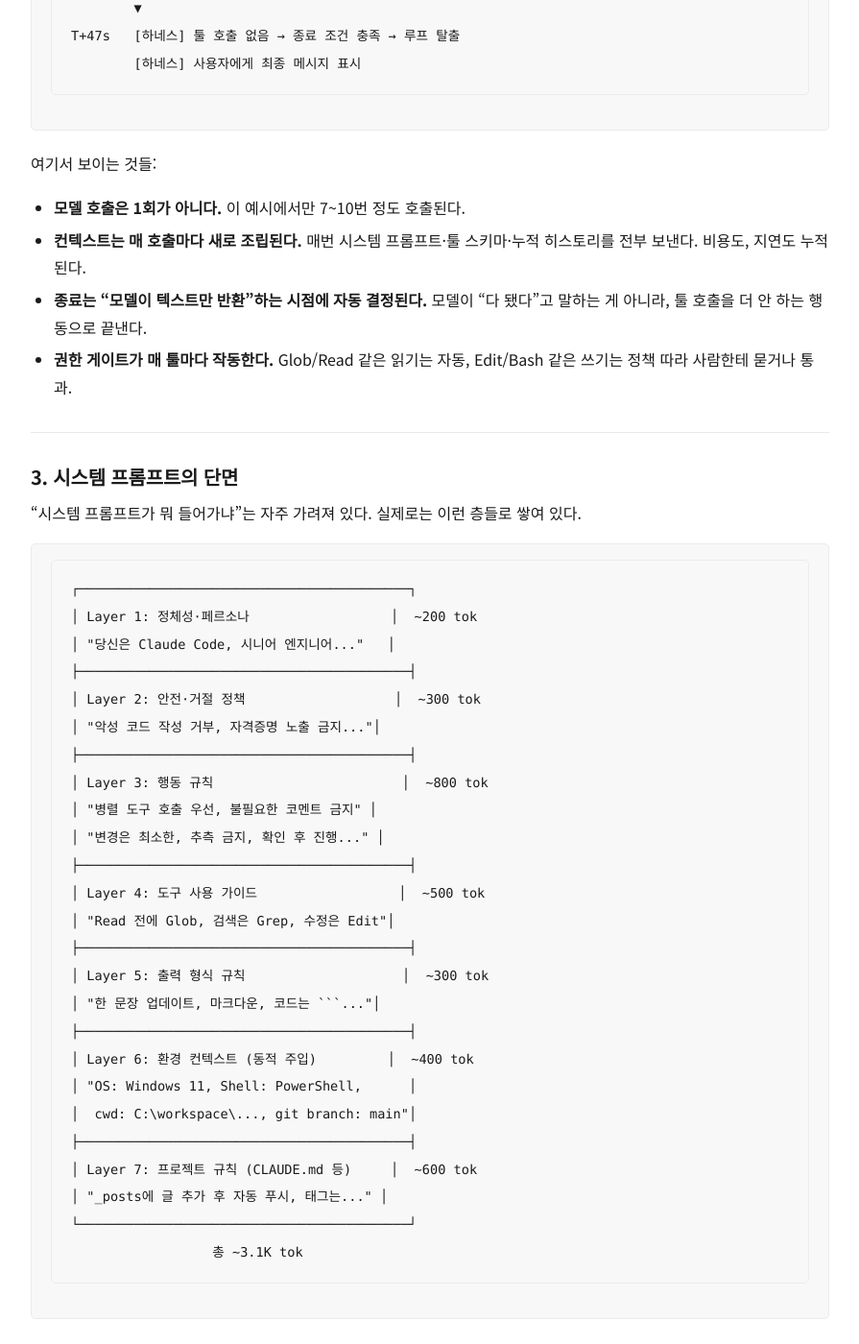
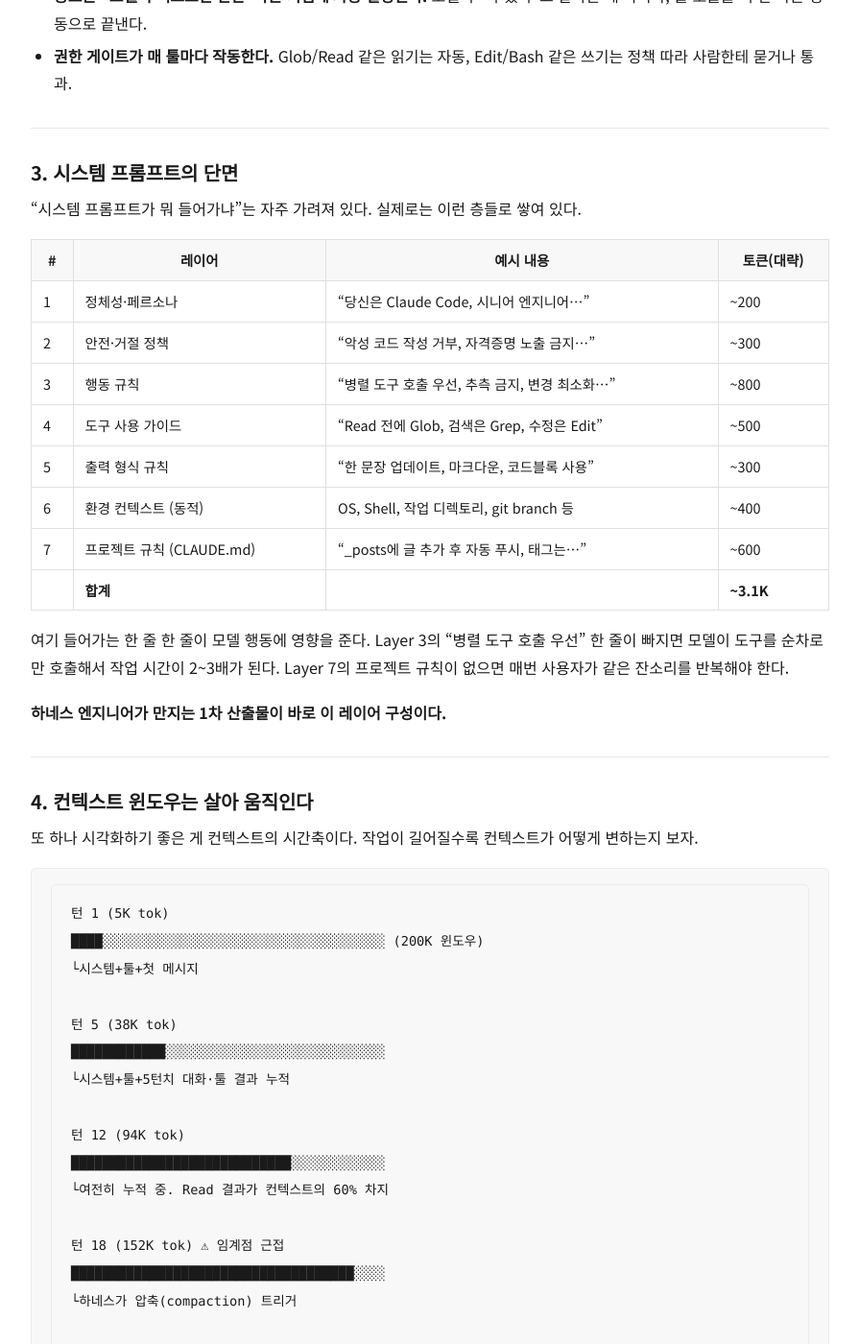
Before and after one commit to hozun/hozun.github.io, a Jekyll site: the page built from _posts/2026-05-29-harness-anatomy-visual.md, in a window 1280 px wide and 1400 px high, scrolled down 3128 px. Shown: the whole window at 96% size, without its empty margins (192-1087 px from the left). Built offline with Jekyll 4.4.1, drawn with Linux system fonts in a browser that asks for light colours; some of the changed text lies outside the part shown.

Commit message:
fix: redraw diagrams that broke alignment with CJK in monospace

````diff
--- a/_posts/2026-05-29-harness-anatomy-visual.md
+++ b/_posts/2026-05-29-harness-anatomy-visual.md
@@ -15,42 +15,31 @@
 먼저 전체 구조부터. 모델은 그냥 토큰을 뱉는 함수다. 그 함수 호출을 둘러싼 모든 게 하네스다.
 
 ```
-                      ┌──────────────────────────────────────────┐
-                      │                  하네스                   │
-                      │                                          │
-   사용자 메시지 ───►  │   ┌─────────────┐    ┌──────────────┐   │
-                      │   │ 컨텍스트     │    │ 시스템        │   │
-                      │   │ 조립기       │◄───│ 프롬프트       │   │
-                      │   │             │    │ + 툴 스키마    │   │
-                      │   └──────┬──────┘    └──────────────┘   │
-                      │          │                              │
-                      │          ▼                              │
-                      │   ┌─────────────┐                       │
-                      │   │   모델 호출   │ ◄── 외부 LLM API     │
-                      │   └──────┬──────┘                       │
-                      │          │                              │
-                      │          ▼                              │
-                      │   ┌─────────────┐                       │
-                      │   │ 응답 파서    │ (텍스트 vs 툴 호출 분기)│
-                      │   └──────┬──────┘                       │
-                      │          │                              │
-                      │     ┌────┴─────┐                        │
-                      │     ▼          ▼                        │
-                      │  ┌──────┐   ┌──────────┐                │
-                      │  │ 텍스트│   │ 툴 실행기 │◄── 권한 게이트  │
-                      │  │ 출력  │   └─────┬────┘                │
-                      │  └──┬───┘         │                     │
-                      │     │             ▼                     │
-                      │     │       ┌──────────┐                │
-                      │     │       │ 결과를    │                │
-                      │     │       │ 컨텍스트에 │                │
-                      │     │       │ 다시 추가  │                │
-                      │     │       └─────┬────┘                │
-                      │     │             │                     │
-                      │     │             └──► 루프 (다시 모델로) │
-                      │     ▼                                   │
-                      │  사용자에게 표시                          │
-                      └──────────────────────────────────────────┘
+[사용자 메시지]
+      │
+      ▼
+[1] 컨텍스트 조립기   ◄── 시스템 프롬프트 + 툴 스키마 + 히스토리
+      │
+      ▼
+[2] 모델 호출         ◄── 외부 LLM API
+      │
+      ▼
+[3] 응답 파서
+      │
+      ├──► (텍스트만)  ──────────────────►  사용자에게 표시
+      │
+      └──► (툴 호출)
+                │
+                ▼
+            [4] 권한 게이트  ◄── 자동 승인 / 사용자 확인 정책
+                │
+                ▼
+            [5] 툴 실행기
+                │
+                ▼
+            [6] 결과를 컨텍스트에 추가
+                │
+                └─────► 루프: 다시 [2] 모델 호출
 ```
 
 핵심은 **점선 화살표가 아니라 굵은 루프**다. 모델 호출은 한 번이 아니라 여러 번이고, 그 사이를 잇는 컨텍스트·툴·권한·종료조건이 전부 하네스의 일이다.
@@ -124,33 +113,16 @@
 
 "시스템 프롬프트가 뭐 들어가냐"는 자주 가려져 있다. 실제로는 이런 층들로 쌓여 있다.
 
-```
-┌──────────────────────────────────────────┐
-│ Layer 1: 정체성·페르소나                  │  ~200 tok
-│ "당신은 Claude Code, 시니어 엔지니어..."   │
-├──────────────────────────────────────────┤
-│ Layer 2: 안전·거절 정책                   │  ~300 tok
-│ "악성 코드 작성 거부, 자격증명 노출 금지..."│
-├──────────────────────────────────────────┤
-│ Layer 3: 행동 규칙                        │  ~800 tok
-│ "병렬 도구 호출 우선, 불필요한 코멘트 금지" │
-│ "변경은 최소한, 추측 금지, 확인 후 진행..." │
-├──────────────────────────────────────────┤
-│ Layer 4: 도구 사용 가이드                  │  ~500 tok
-│ "Read 전에 Glob, 검색은 Grep, 수정은 Edit"│
-├──────────────────────────────────────────┤
-│ Layer 5: 출력 형식 규칙                    │  ~300 tok
-│ "한 문장 업데이트, 마크다운, 코드는 ```..."│
-├──────────────────────────────────────────┤
-│ Layer 6: 환경 컨텍스트 (동적 주입)         │  ~400 tok
-│ "OS: Windows 11, Shell: PowerShell,      │
-│  cwd: C:\workspace\..., git branch: main"│
-├──────────────────────────────────────────┤
-│ Layer 7: 프로젝트 규칙 (CLAUDE.md 등)     │  ~600 tok
-│ "_posts에 글 추가 후 자동 푸시, 태그는..." │
-└──────────────────────────────────────────┘
-                  총 ~3.1K tok
-```
+| # | 레이어 | 예시 내용 | 토큰(대략) |
+|---|---|---|---|
+| 1 | 정체성·페르소나 | "당신은 Claude Code, 시니어 엔지니어…" | ~200 |
+| 2 | 안전·거절 정책 | "악성 코드 작성 거부, 자격증명 노출 금지…" | ~300 |
+| 3 | 행동 규칙 | "병렬 도구 호출 우선, 추측 금지, 변경 최소화…" | ~800 |
+| 4 | 도구 사용 가이드 | "Read 전에 Glob, 검색은 Grep, 수정은 Edit" | ~500 |
+| 5 | 출력 형식 규칙 | "한 문장 업데이트, 마크다운, 코드블록 사용" | ~300 |
+| 6 | 환경 컨텍스트 (동적) | OS, Shell, 작업 디렉토리, git branch 등 | ~400 |
+| 7 | 프로젝트 규칙 (CLAUDE.md) | "_posts에 글 추가 후 자동 푸시, 태그는…" | ~600 |
+| | **합계** | | **~3.1K** |
 
 여기 들어가는 한 줄 한 줄이 모델 행동에 영향을 준다. Layer 3의 "병렬 도구 호출 우선" 한 줄이 빠지면 모델이 도구를 순차로만 호출해서 작업 시간이 2~3배가 된다. Layer 7의 프로젝트 규칙이 없으면 매번 사용자가 같은 잔소리를 반복해야 한다.
 
@@ -248,25 +220,25 @@
 
 마지막으로, 실제 하네스 엔지니어가 화면에 띄워두고 일하는 것들.
 
+**트레이스 뷰어 (한 작업의 턴별 흐름):**
+
 ```
-┌────────────────────┬──────────────────────┐
-│ 트레이스 뷰어        │ 평가 대시보드          │
-│                    │                      │
-│ 턴 1 ────────────► │ Suite: code-tasks    │
-│ 턴 2 ────────────► │ - 통과: 87/100       │
-│ 턴 3 ─[툴 실패]──► │ - 평균 턴 수: 6.4    │
-│ 턴 4 ─[복구 시도]► │ - 평균 비용: $0.18   │
-│ 턴 5 ─[성공]─────► │ - p95 지연: 47s      │
-│                    │                      │
-├────────────────────┴──────────────────────┤
-│ 회귀 비교 (어제 vs 오늘 하네스)            │
-│                                          │
-│ pass rate:  85% → 87%  ▲                 │
-│ avg turns:  7.2 → 6.4  ▼ (좋음)          │
-│ cost:     $0.21→$0.18  ▼ (좋음)          │
-│ 새 실패:    3건 ⚠ ← 클릭하면 트레이스로     │
-└──────────────────────────────────────────┘
+턴 1 ──────────────► 의도 해석 / 계획 수립
+턴 2 ──────────────► 파일 검색 (Glob)
+턴 3 ──[툴 실패]───► 에러 메시지 분석
+턴 4 ──[복구 시도]─► 대안 경로로 재시도
+턴 5 ──[성공]──────► 결과 보고 / 종료
 ```
+
+**평가 대시보드 (어제 하네스 vs 오늘 하네스 회귀 비교):**
+
+| 지표 | 어제 | 오늘 | 변화 |
+|---|---|---|---|
+| 통과율 (pass rate) | 85% | 87% | ▲ |
+| 평균 턴 수 | 7.2 | 6.4 | ▼ (좋음) |
+| 평균 비용 | $0.21 | $0.18 | ▼ (좋음) |
+| p95 지연 | 51s | 47s | ▼ (좋음) |
+| 새 실패 케이스 | - | 3건 | ⚠ 트레이스 확인 필요 |
 
 코드를 짜는 비중보다 **트레이스를 읽고, 회귀 케이스를 분류하고, 평가 셋을 늘리는 일**의 비중이 점점 커진다. 모델 출력을 한 줄씩 따라가며 "여기서 왜 이렇게 판단했나"를 추적하는 게 일상이 된다.
 
````
